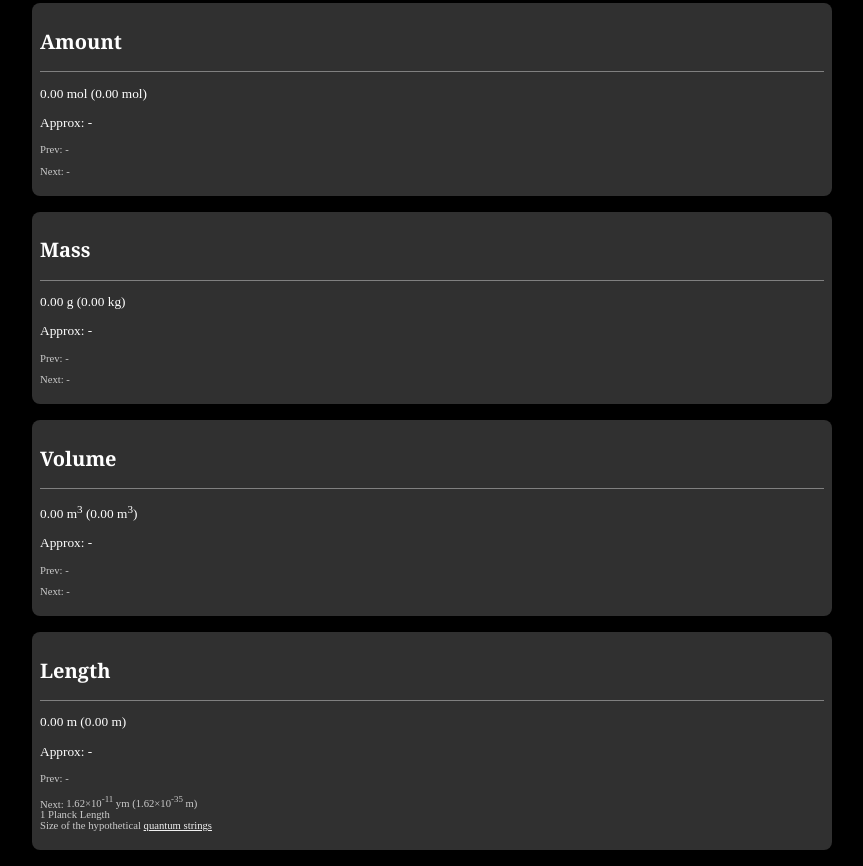
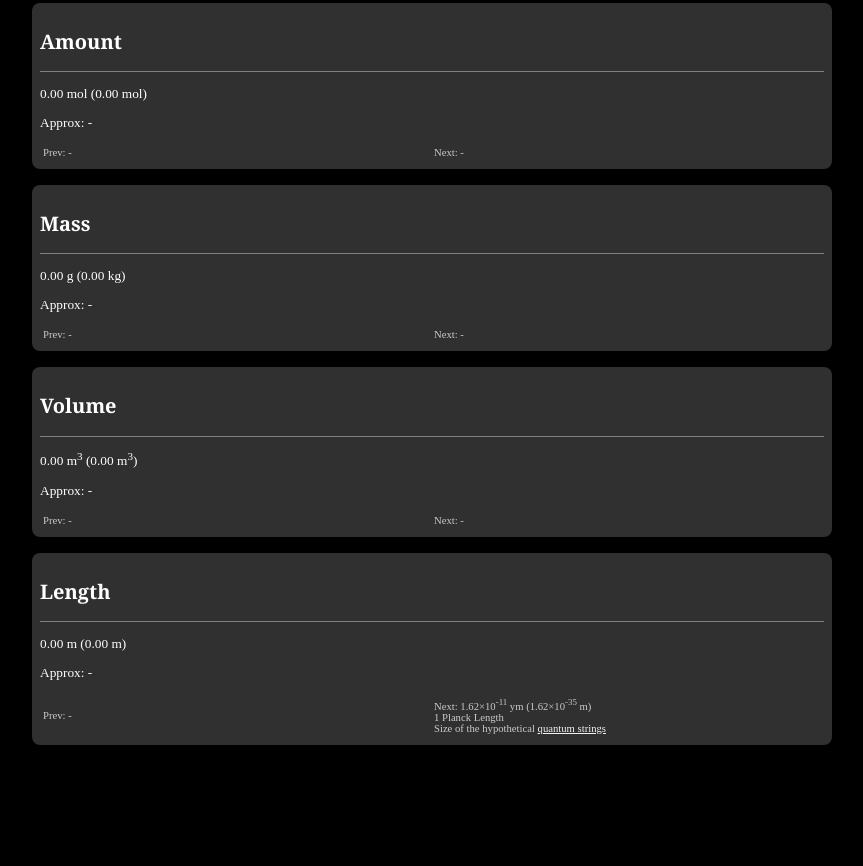
Before and after one commit to susisu/CookieCalculator, a website built with webpack: page app/index.html in a window 1280 px wide. Shown: the part 286-1152 px from the top of the page, without its empty margins (208-1071 px from the left). After the commit the page ends 1047 px from the top, so only its background shows below. Built offline with nearby package versions, Linux system fonts and the light colour scheme.

Commit message:
Modify style of prev/next table

```diff
--- a/app/css/style.css
+++ b/app/css/style.css
@@ -48,12 +48,18 @@ p {
     font-size: 10pt;
 }
 
-p.prev {
+table.prev-next {
+    width: 100%;
+}
+
+td.prev {
+    width    : 50%;
     font-size: 8pt;
     color    : rgba(255, 255, 255, .75);
 }
 
-p.next {
+td.next {
+    width    : 50%;
     font-size: 8pt;
     color    : rgba(255, 255, 255, .75);
 }
--- a/app/index.html
+++ b/app/index.html
@@ -31,8 +31,12 @@
             </header>
             <p><span id="total-amount"></span></p>
             <p class="approx">Approx: <span id="approx-amount"></span></p>
-            <p class="prev">Prev: <span id="prev-amount"></span></p>
-            <p class="next">Next: <span id="next-amount"></span></p>
+            <table class="prev-next">
+                <tr>
+                    <td class="prev">Prev: <span id="prev-amount"></span></td>
+                    <td class="next">Next: <span id="next-amount"></span></td>
+                </tr>
+            </table>
         </section>
         <section id="mass">
             <header>
@@ -40,8 +44,12 @@
             </header>
             <p><span id="total-mass"></span></p>
             <p class="approx">Approx: <span id="approx-mass"></span></p>
-            <p class="prev">Prev: <span id="prev-mass"></span></p>
-            <p class="next">Next: <span id="next-mass"></span></p>
+            <table class="prev-next">
+                <tr>
+                    <td class="prev">Prev: <span id="prev-mass"></span></td>
+                    <td class="next">Next: <span id="next-mass"></span></td>
+                </tr>
+            </table>
         </section>
         <section id="volume">
             <header>
@@ -49,8 +57,12 @@
             </header>
             <p><span id="total-volume"></span></p>
             <p class="approx">Approx: <span id="approx-volume"></span></p>
-            <p class="prev">Prev: <span id="prev-volume"></span></p>
-            <p class="next">Next: <span id="next-volume"></span></p>
+            <table class="prev-next">
+                <tr>
+                    <td class="prev">Prev: <span id="prev-volume"></span></td>
+                    <td class="next">Next: <span id="next-volume"></span></td>
+                </tr>
+            </table>
         </section>
         <section id="length">
             <header>
@@ -58,8 +70,12 @@
             </header>
             <p><span id="total-length"></span></p>
             <p class="approx">Approx: <span id="approx-length"></span></p>
-            <p class="prev">Prev: <span id="prev-length"></span></p>
-            <p class="next">Next: <span id="next-length"></span></p>
+            <table class="prev-next">
+                <tr>
+                    <td class="prev">Prev: <span id="prev-length"></span></td>
+                    <td class="next">Next: <span id="next-length"></span></td>
+                </tr>
+            </table>
         </section>
     </body>
 </html>
```
